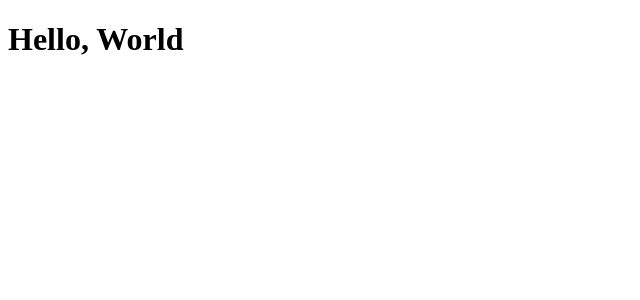
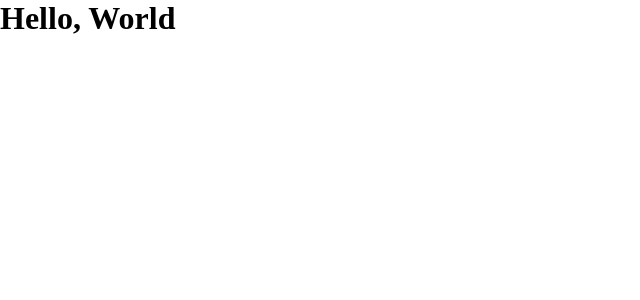
Before and after one commit to JosielMatos/dtmoney, a React (Create React App) app: page / in a window 1280 px wide. Shown: the top 300 px of the page, without its empty margins (0-640 px from the left). Built offline with nearby package versions, Linux system fonts and the light colour scheme.

Commit message:
add styled-components, global styles

```diff
--- a/package.json
+++ b/package.json
@@ -6,6 +6,7 @@
     "react": "^17.0.2",
     "react-dom": "^17.0.2",
     "react-scripts": "4.0.3",
+    "styled-components": "^5.3.3",
     "web-vitals": "^1.0.1"
   },
   "devDependencies": {
@@ -16,6 +17,7 @@
     "@types/node": "^12.0.0",
     "@types/react": "^17.0.0",
     "@types/react-dom": "^17.0.0",
+    "@types/styled-components": "^5.1.15",
     "typescript": "^4.1.2"
   },
   "scripts": {
--- a/public/index.html
+++ b/public/index.html
@@ -4,6 +4,7 @@
     <meta charset="UTF-8" />
     <meta http-equiv="X-UA-Compatible" content="IE=edge" />
     <meta name="viewport" content="width=device-width, initial-scale=1.0" />
+    <link rel="shortcut icon" href="favicon.png" type="image/png">
     <title>Protomoney</title>
   </head>
   <body>
--- a/src/App.tsx
+++ b/src/App.tsx
@@ -1,7 +1,10 @@
+import { GlobalStyle } from './styles/global';
+
 export function App() {
   return (
     <div className='App'>
       <h1>Hello, World</h1>
+      <GlobalStyle />
     </div>
   );
 }
--- /dev/null
+++ b/src/styles/global.ts
@@ -0,0 +1,43 @@
+import { createGlobalStyle } from "styled-components";
+
+export const GlobalStyle = createGlobalStyle`
+  :root {
+    --background: #f0f2f5;
+    --red: #e5e4ad;
+    --blue: #5429cc;
+    --blue-light: #6933ff;
+    --shape: #fff;
+    --text-title: #363f5f;
+    --text-body: #969cb3;
+  }
+
+  * {
+    margin: 0;
+    padding: 0;
+    box-sizing: border-box;
+  }
+
+  html {
+    @media (max-width: 1080px) {
+      font-size: 93.75%; // 15px
+    }
+
+    @media (max-width: 720px) {
+      font-size: 87.5%; // 14px
+    }
+
+    button {
+      cursor: pointer;
+    }
+  }
+
+  body {
+    background: var(---background);
+    -webkit-font-smoothing: antialiased;
+  }
+
+  [disabled] {
+    opacity: 0.6;
+    cursor: not-allowed;
+  }
+`;
```
Also changed, not shown: 1 other file (tests, documents, lock files or other folders).
